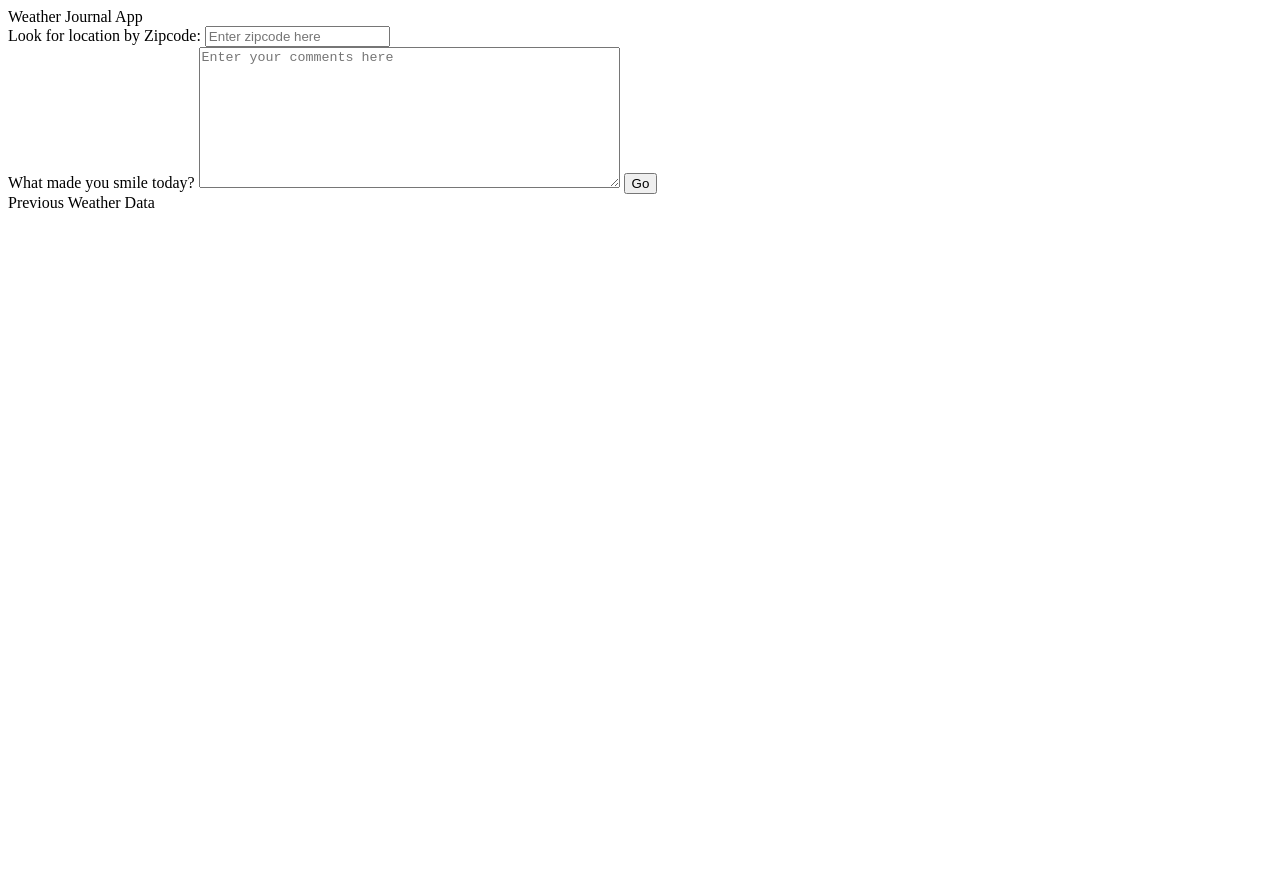
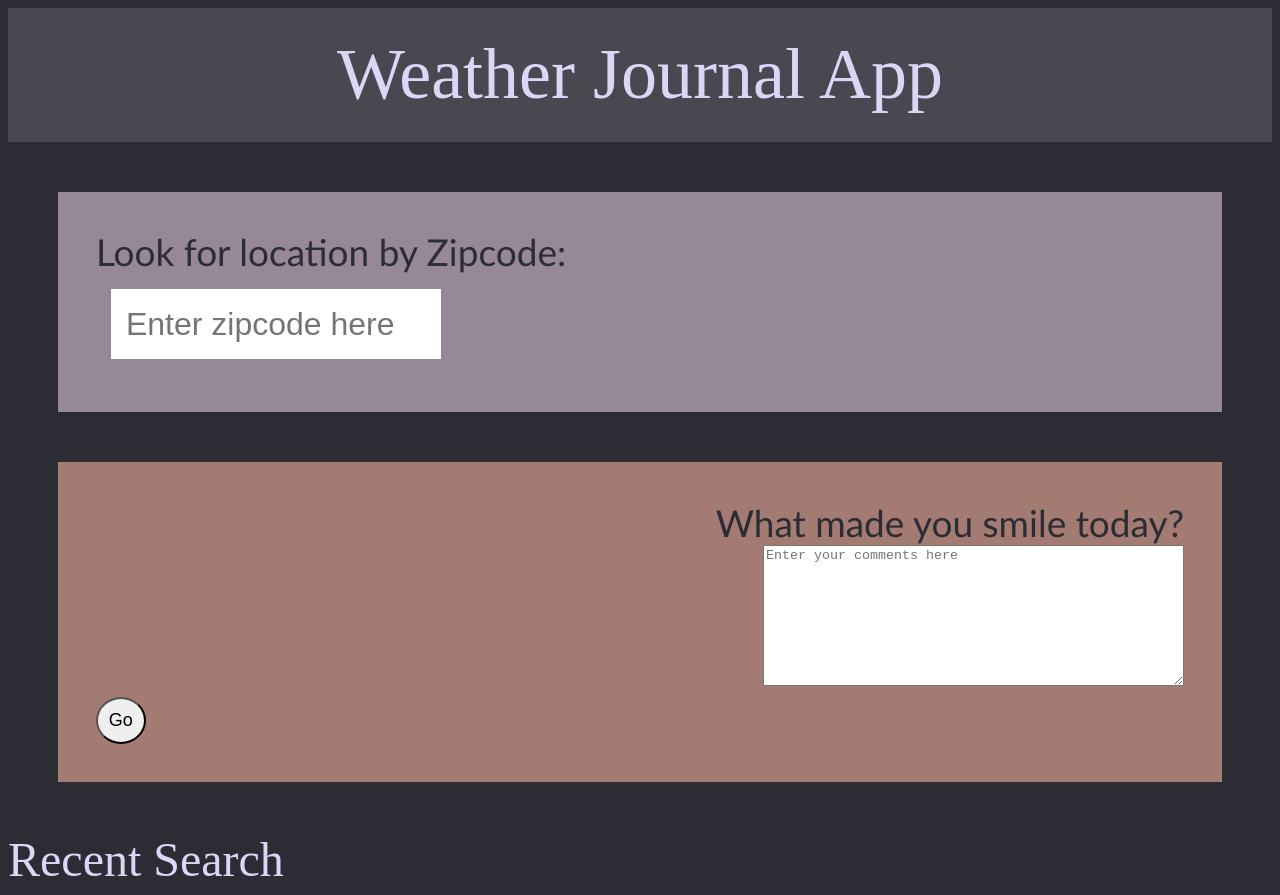
Before and after one commit to himanshuk-dev/Weather-Journal-App, a plain HTML site: page website/index.html in a window 1280 px wide. Before the commit the page ends 800 px from the top, so only its background shows below. Drawn offline with Linux system fonts and the light colour scheme; a web font is replaced by a local one.

Commit message:
added css

```diff
--- a/website/index.html
+++ b/website/index.html
@@ -5,22 +5,30 @@
         <title>Weather Journal</title>
         <link rel="preconnect" href="https://fonts.gstatic.com" crossorigin>
         <link href="https://fonts.googleapis.com/css2?family=Inter&family=Lateef&display=swap" rel="stylesheet">
+        <link href="style.css" rel="stylesheet">
     </head>
     <body>
-        <div>
+        <div class="head">
             Weather Journal App
         </div>
-        <div>
+        <div class="location">
             <label>Look for location by Zipcode:</label>
-            <input type="text" placeholder="Enter zipcode here">
+            <input type="text" id="zipCode" placeholder="Enter zipcode here">
+        </div>
+        <div class="comments">
+            <label>What made you smile today?</label>
+            <textarea placeholder="Enter your comments here" rows="9" cols="50"></textarea>
+            <button id="go" type = "submit"> Go </button>
         </div>
         <div>
-            <label>What made you smile today?</label>
-            <textarea placeholder="Enter your comments here" rows="9" cols="50"></textarea>
-            <button type = "submit"> Go </button>
-        </div>
-        <div>
-            Previous Weather Data
+            <div>
+                Recent Search
+                <div>
+                    <div id = "date"></div>
+                    <div id = "temperature"></div>
+                    <div id = "comments"></div>
+                </div>
+            </div>
         </div>
     </body>
 </html>
--- /dev/null
+++ b/website/style.css
@@ -0,0 +1,80 @@
+/* Color Pallete
+Raisin Black: #2C2C34
+Dark Liver: #494850
+Burnished Brown: #A37B73
+Hellotrope Gray: #978897
+African Violet: #B18FCF
+Lavender Web: #D8D8F6
+*/
+
+/* Global Style-------------------- */
+body{
+    display: grid;
+    /* row-gap: 1%; */
+    background: #2C2C34;
+    color: #D8D8F6;
+    font-size: 3em;
+}
+
+/* General style------------------- */
+label{
+    font-family:'Gill Sans', 'Gill Sans MT', Calibri, 'Trebuchet MS', sans-serif;
+    display:block;
+    font-size: 37px;
+}
+
+input{
+    display: block;
+    padding: 15px;
+    margin: 15px;
+    border: none;
+    font-size: 32px;
+    height: 40px;
+    width: 300px
+}
+
+input:focus{
+    outline: none;
+}
+
+button{
+    display: block;
+    padding: 1%;
+    border-radius: 100%;
+    font-size: 18px;
+}
+
+/* App header---------------------- */
+.head{
+    display: block;
+    padding: 2%;
+    text-align: center;
+    background:#494850;
+    /* text-shadow: 0 0 10px #978897; */
+    font-size: 1.5em;
+}
+
+
+/* Location search area------------ */
+.location{
+    display: block;
+    padding: 3%;
+    margin: 50px;
+    background: #978897;
+    color: #2C2C34;
+}
+
+
+/* Comments area------------------ */
+.comments{
+    display: block;
+    background: #A37B73;
+    color: #2C2C34;
+    padding: 3%;
+    margin: 50px;
+    margin-top: auto;
+    text-align: right;
+}
+
+
+/* Recent search------------------ */
```
